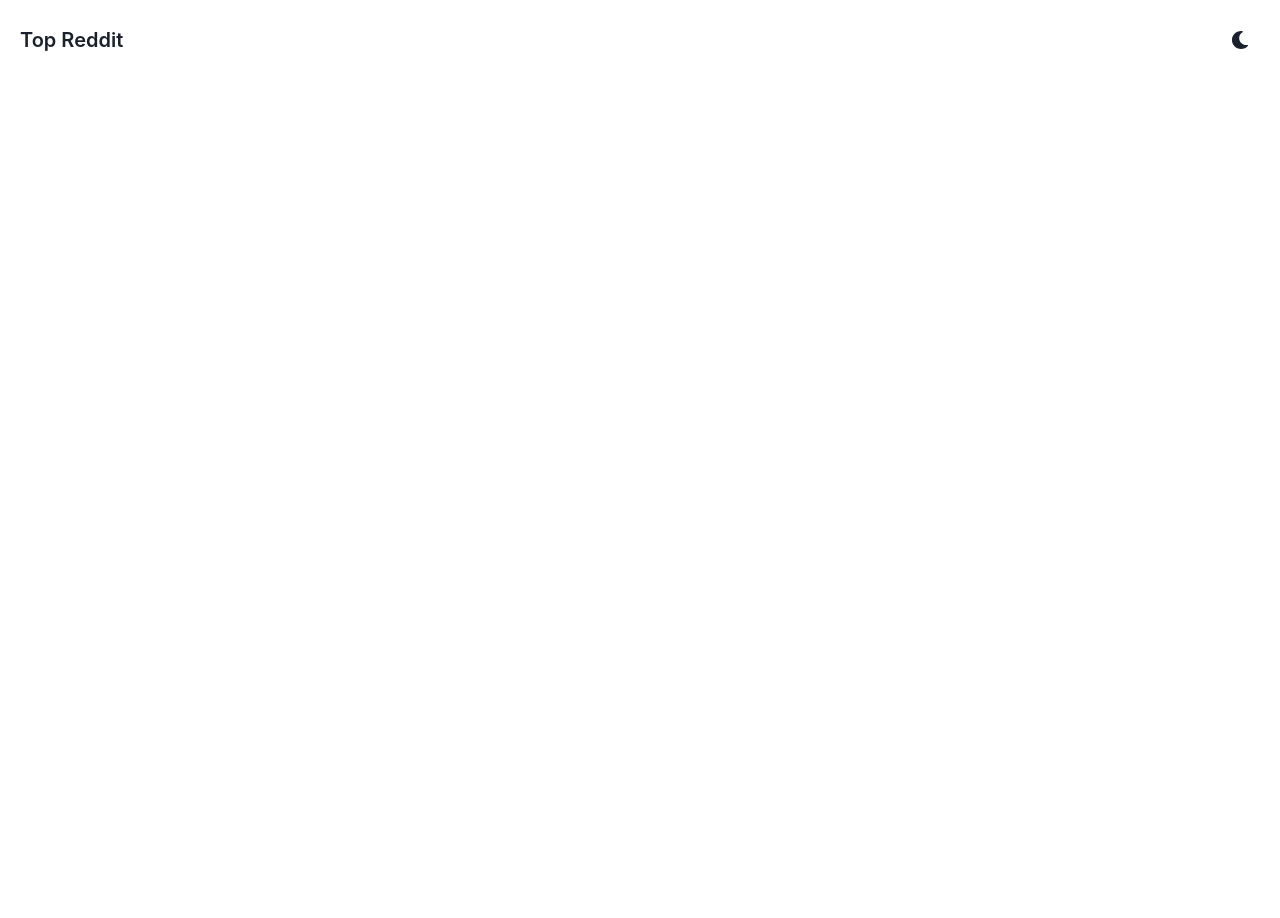
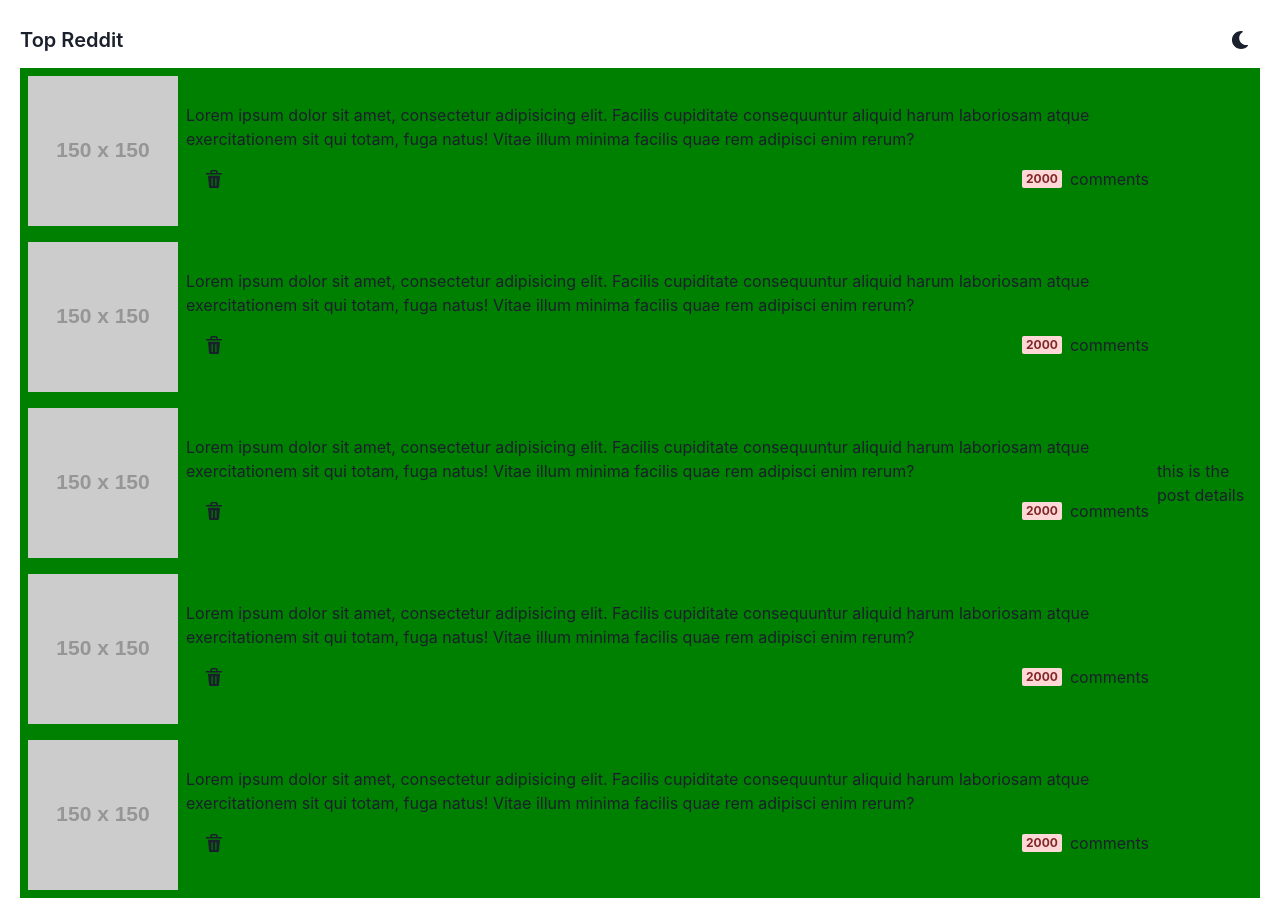
Before and after one commit to wiredots01/top-reddit-listings, a React (Create React App) app: page / in a window 1280 px wide. Before the commit the page ends 800 px from the top, so only its background shows below. Built offline with nearby package versions, Linux system fonts and the light colour scheme.

Commit message:
post listing arrangements
post listing arrangements

```diff
--- a/package.json
+++ b/package.json
@@ -3,6 +3,7 @@
   "version": "0.1.0",
   "private": true,
   "dependencies": {
+    "@chakra-ui/icons": "^1.0.15",
     "@chakra-ui/react": "^1.6.6",
     "@emotion/react": "^11",
     "@emotion/styled": "^11",
--- a/src/App.tsx
+++ b/src/App.tsx
@@ -1,12 +1,14 @@
 import { ChakraProvider, theme } from "@chakra-ui/react";
 import React from 'react';
 import { MainLayout } from "./layouts";
+import { HomePage } from "./pages";
+
 
 function App() {
   return (
     <ChakraProvider theme={theme}>
       <MainLayout>
-
+        <HomePage />
       </MainLayout>
     </ChakraProvider>
   );
--- /dev/null
+++ b/src/components/molecules/PostInfoBar.tsx
@@ -0,0 +1,41 @@
+import { DeleteIcon } from '@chakra-ui/icons';
+import { Badge, Box, Flex, IconButton, Image, Stack, Text } from "@chakra-ui/react";
+import React from "react";
+
+interface PostInfoBarProps {
+
+}
+
+export const PostInfoBar: React.FC<PostInfoBarProps> = () => {
+
+  return (
+    <Box padding={2} onClick={() => {}}>
+      <Stack direction="row" alignItems="center">
+        <Image
+          boxSize="150px"
+          alt="the image"
+          fallbackSrc="https://via.placeholder.com/150"
+        />
+        <Stack>
+          <Text>Lorem ipsum dolor sit amet, consectetur adipisicing elit. Facilis cupiditate consequuntur aliquid harum laboriosam atque exercitationem sit qui totam, fuga natus! Vitae illum minima facilis quae rem adipisci enim rerum?</Text>
+          <Flex justifyContent="space-between">
+          <IconButton
+            size="md"
+            fontSize="lg"
+            variant="ghost"
+            color="current"
+            marginLeft="2"
+            onClick={() => {}}
+            icon={<DeleteIcon />}
+            aria-label="Dismiss Post"
+          />
+          <Stack direction="row" alignItems="center">
+            <Badge colorScheme="red">2000</Badge>
+            <Text>comments</Text>
+          </Stack>
+          </Flex>
+        </Stack>
+      </Stack>
+    </Box>
+  );
+};
--- a/src/components/molecules/index.ts
+++ b/src/components/molecules/index.ts
@@ -1 +1,2 @@
 export { PageHeader } from "./PageHeader";
+export { PostInfoBar } from "./PostInfoBar";
--- /dev/null
+++ b/src/components/organisms/PostList.tsx
@@ -0,0 +1,20 @@
+import { Flex } from "@chakra-ui/react";
+import React from "react";
+import { PostInfoBar } from "../molecules";
+
+
+interface PostListProps {
+
+}
+
+export const PostList: React.FC<PostListProps> = () => {
+  return (
+    <Flex direction="column">
+      {Array(5)
+        .fill("")
+        .map((_, i) => (
+          <PostInfoBar key={i} />
+        ))}
+    </Flex>
+  );
+};
--- /dev/null
+++ b/src/components/organisms/index.ts
@@ -0,0 +1 @@
+export { PostList } from "./PostList";
--- a/src/pages/HomePage.tsx
+++ b/src/pages/HomePage.tsx
@@ -1,12 +1,19 @@
+import { Box, Flex } from "@chakra-ui/react";
 import React from "react";
-
-
+import { PostList } from "../components/organisms";
 interface HomePageProps {
 
 }
 
 export const HomePage: React.FC<HomePageProps> = () => {
   return (
-    <>this is the home page</>
+    <Flex background="green" width="100%" alignItems="center" justifyContent="center">
+      <Box>
+        <PostList />
+      </Box>
+      <Box>
+        this is the post details
+      </Box>
+    </Flex>
   );
 };
```
Also changed, not shown: 1 other file (tests, documents, lock files or other folders).
